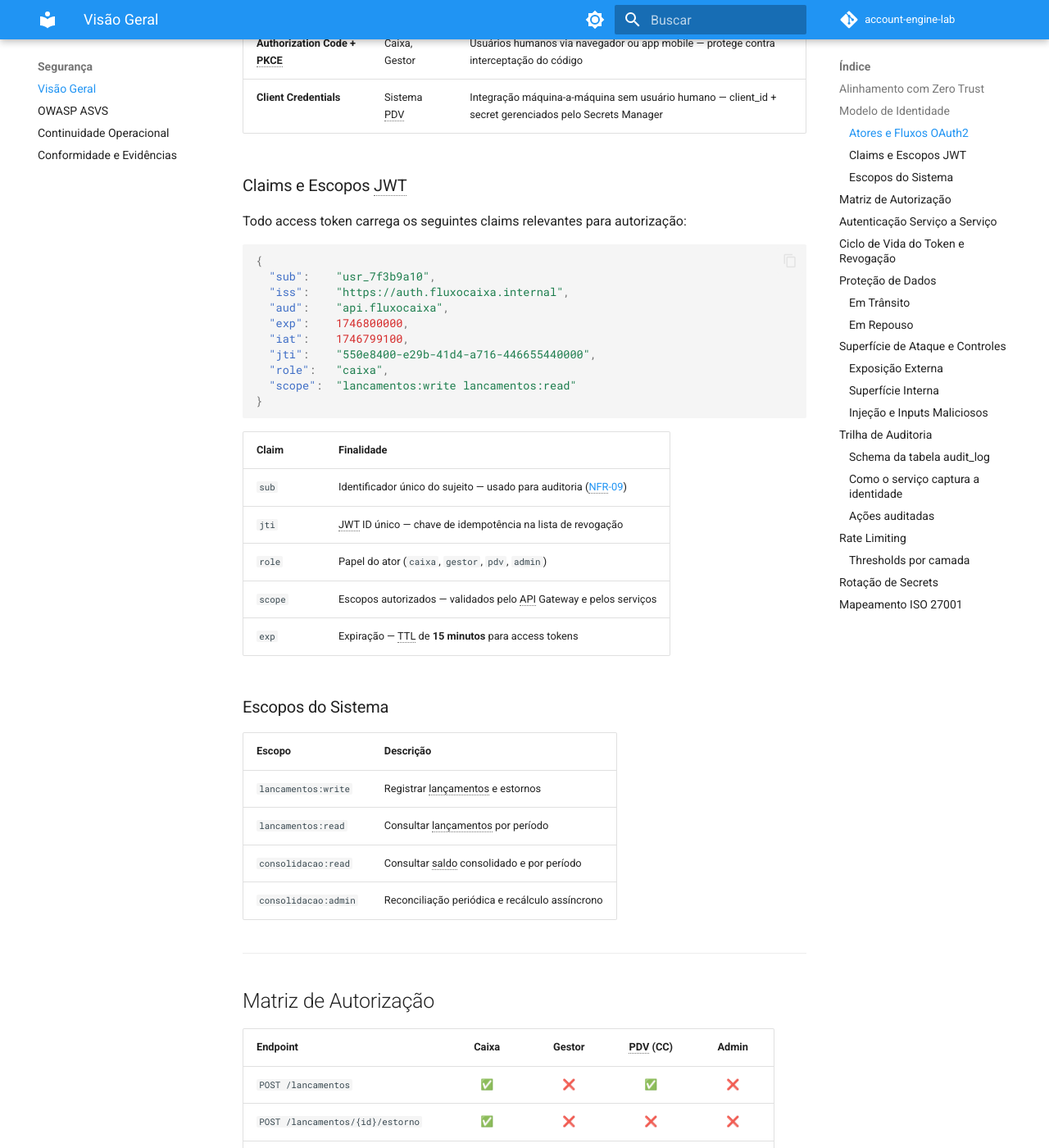
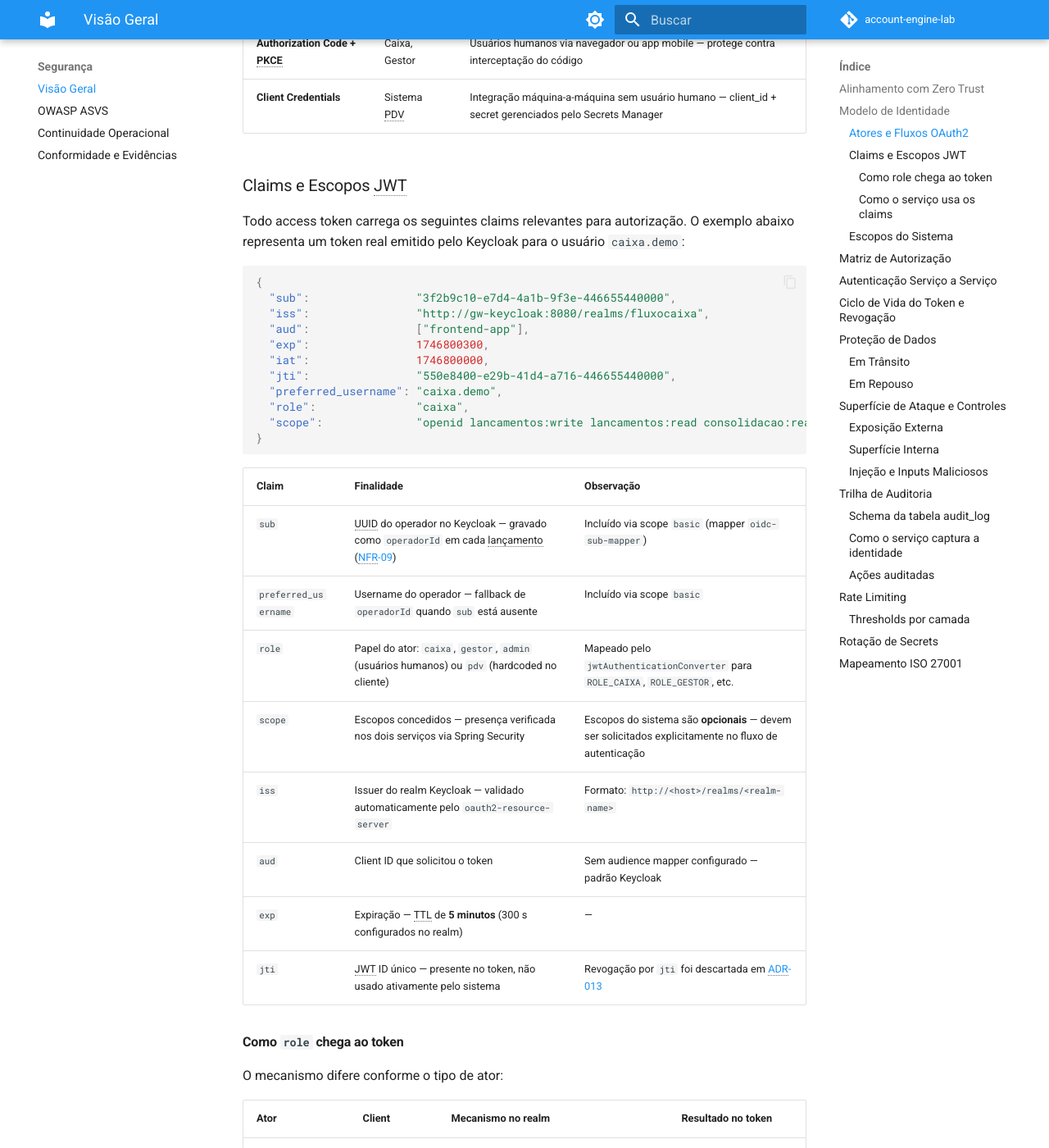
Before and after one commit to gsperim/account-engine-lab, an MkDocs documentation site: the page built from docs/seguranca/index.md, in a window 1280 px wide and 1400 px high, scrolled down 2009 px. Shown: the whole window at 82% size. Built offline with MkDocs 1.6.1 and Material for MkDocs 9.7.7, drawn with Linux system fonts in a browser that asks for light colours; comment, search, counter and statistics services are not loaded; some of the changed text lies outside the part shown.

Commit message:
fix(seguranca): corrigir seção Claims e Escopos JWT — divergências vs. implementação real
- exp TTL: 15min → 5min (300s configurados no realm Keycloak)
- iss: URL fictícia → formato real do realm (http://<host>/realms/<realm-name>)
- aud: string fictícia → array com client ID (sem audience mapper configurado)
- jti: descrição incorreta (não há blacklist) → presente mas não usado ativamente (ADR-013)
- preferred_username: adicionado — scope basic o inclui; fallback do operadorId no controller
- role: documentado mecanismo duplo — user attribute (humanos) vs. hardcoded (pdv-service)
- scope: clarificado que são optional scopes — devem ser solicitados no fluxo de auth
- asvs.md: 'upgradar' → 'migrar para'

````diff
--- a/docs/seguranca/index.md
+++ b/docs/seguranca/index.md
@@ -89,37 +89,60 @@ flowchart LR
 
 ### Claims e Escopos JWT
 
-Todo access token carrega os seguintes claims relevantes para autorização:
+Todo access token carrega os seguintes claims relevantes para autorização. O exemplo abaixo representa um token real emitido pelo Keycloak para o usuário `caixa.demo`:
 
 ```json
 {
-  "sub":    "usr_7f3b9a10",
-  "iss":    "https://auth.fluxocaixa.internal",
-  "aud":    "api.fluxocaixa",
-  "exp":    1746800000,
-  "iat":    1746799100,
-  "jti":    "550e8400-e29b-41d4-a716-446655440000",
-  "role":   "caixa",
-  "scope":  "lancamentos:write lancamentos:read"
+  "sub":                "3f2b9c10-e7d4-4a1b-9f3e-446655440000",
+  "iss":                "http://gw-keycloak:8080/realms/fluxocaixa",
+  "aud":                ["frontend-app"],
+  "exp":                1746800300,
+  "iat":                1746800000,
+  "jti":                "550e8400-e29b-41d4-a716-446655440000",
+  "preferred_username": "caixa.demo",
+  "role":               "caixa",
+  "scope":              "openid lancamentos:write lancamentos:read consolidacao:read"
 }
 ```
 
-| Claim | Finalidade |
-|-------|-----------|
-| `sub` | Identificador único do sujeito — usado para auditoria ([NFR-09](../negocio/requisitos.md#nfr-09)) |
-| `jti` | JWT ID único — chave de idempotência na lista de revogação |
-| `role` | Papel do ator (`caixa`, `gestor`, `pdv`, `admin`) |
-| `scope` | Escopos autorizados — validados pelo API Gateway e pelos serviços |
-| `exp` | Expiração — TTL de **15 minutos** para access tokens |
+| Claim | Finalidade | Observação |
+|-------|-----------|------------|
+| `sub` | UUID do operador no Keycloak — gravado como `operadorId` em cada lançamento ([NFR-09](../negocio/requisitos.md#nfr-09)) | Incluído via scope `basic` (mapper `oidc-sub-mapper`) |
+| `preferred_username` | Username do operador — fallback de `operadorId` quando `sub` está ausente | Incluído via scope `basic` |
+| `role` | Papel do ator: `caixa`, `gestor`, `admin` (usuários humanos) ou `pdv` (hardcoded no cliente) | Mapeado pelo `jwtAuthenticationConverter` para `ROLE_CAIXA`, `ROLE_GESTOR`, etc. |
+| `scope` | Escopos concedidos — presença verificada nos dois serviços via Spring Security | Escopos do sistema são **opcionais** — devem ser solicitados explicitamente no fluxo de autenticação |
+| `iss` | Issuer do realm Keycloak — validado automaticamente pelo `oauth2-resource-server` | Formato: `http://<host>/realms/<realm-name>` |
+| `aud` | Client ID que solicitou o token | Sem audience mapper configurado — padrão Keycloak |
+| `exp` | Expiração — TTL de **5 minutos** (300 s configurados no realm) | — |
+| `jti` | JWT ID único — presente no token, não usado ativamente pelo sistema | Revogação por `jti` foi descartada em [ADR-013](../adr/ADR-013-revogacao-tokens.md) |
+
+#### Como `role` chega ao token
+
+O mecanismo difere conforme o tipo de ator:
+
+| Ator | Client | Mecanismo no realm | Resultado no token |
+|------|--------|-------------------|--------------------|
+| Caixa / Gestor / Admin | `frontend-app` | `oidc-usermodel-attribute-mapper` — lê o atributo `role` do usuário Keycloak | `"role": "caixa"` (valor do atributo) |
+| Sistema PDV | `pdv-service` | `oidc-hardcoded-claim-mapper` — valor fixo no cliente, sem usuário | `"role": "pdv"` (sempre) |
+
+#### Como o serviço usa os claims
+
+O `jwtAuthenticationConverter` em ambos os serviços converte:
+- `scope` → authorities `SCOPE_lancamentos:write`, `SCOPE_lancamentos:read`, etc.
+- `role` → authority `ROLE_CAIXA`, `ROLE_GESTOR`, `ROLE_PDV`, `ROLE_ADMIN`
+
+O `LancamentoController` extrai `operadorId` chamando `jwt.getSubject()`, com fallback para `jwt.getClaimAsString("preferred_username")` caso `sub` esteja ausente.
 
 ### Escopos do Sistema
 
-| Escopo | Descrição |
-|--------|-----------|
-| `lancamentos:write` | Registrar lançamentos e estornos |
-| `lancamentos:read` | Consultar lançamentos por período |
-| `consolidacao:read` | Consultar saldo consolidado e por período |
-| `consolidacao:admin` | Reconciliação periódica e recálculo assíncrono |
+Os escopos abaixo são configurados como **optional scopes** no Keycloak e devem ser solicitados explicitamente no parâmetro `scope` do fluxo de autenticação.
+
+| Escopo | Descrição | Disponível para |
+|--------|-----------|----------------|
+| `lancamentos:write` | Registrar lançamentos e estornos | `frontend-app`, `pdv-service` |
+| `lancamentos:read` | Consultar lançamentos por período | `frontend-app`, `pdv-service` |
+| `consolidacao:read` | Consultar saldo consolidado e por período | `frontend-app` |
+| `consolidacao:admin` | Reconciliação periódica e reconstrução de saldo | `frontend-app` |
 
 ---
 
````
Also changed, not shown: docs/seguranca/asvs.md (+1 -1 lines).
